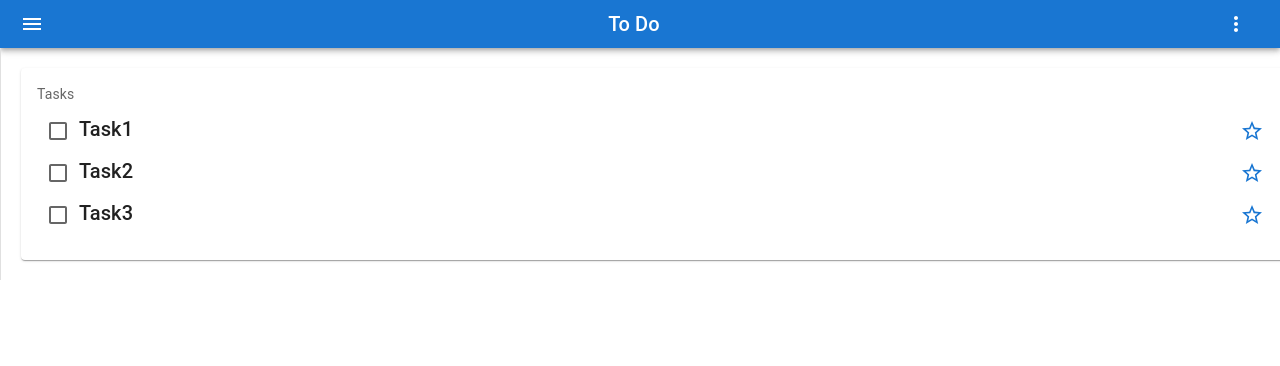
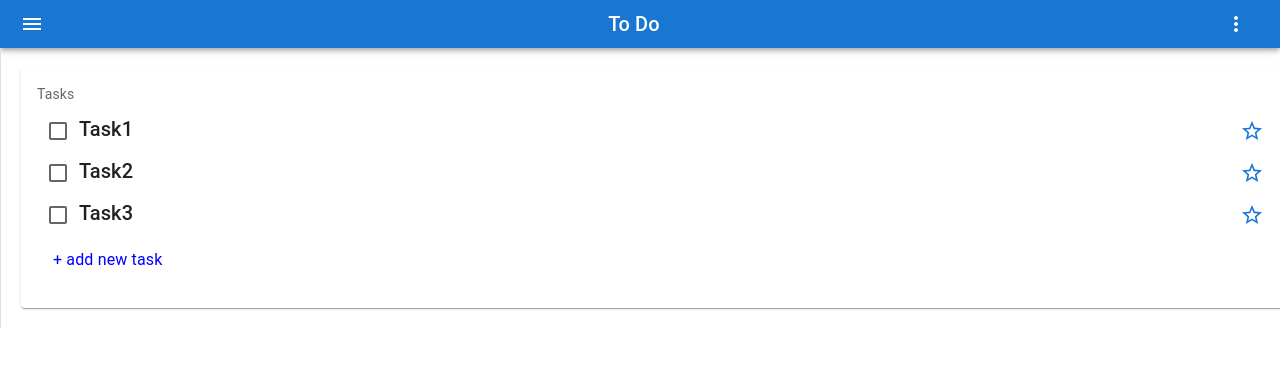
Before and after one commit to maxxlab/todolist, a React (Create React App) app: page / in a window 1280 px wide. Shown: the top 366 px of the page. Built offline with nearby package versions, Linux system fonts and the light colour scheme.

Commit message:
change 'task_card'

```diff
--- a/src/component/Main/Main.tsx
+++ b/src/component/Main/Main.tsx
@@ -6,7 +6,8 @@ export default function Main() {
     <div style={{
       display: "flex",
       flexDirection: "column",
-      width:"100%"
+      width:"100%",
+      height: "100%"
      }}>
       <TaskCard />
     </div>
--- a/src/component/TaskCard/TaskCard.tsx
+++ b/src/component/TaskCard/TaskCard.tsx
@@ -2,7 +2,9 @@ import Card from '@mui/material/Card';
 import CardContent from '@mui/material/CardContent';
 import Typography from '@mui/material/Typography';
 import Box from '@mui/material/Box';
-import Task from "../Task/Task"
+import Task from "../Task/Task";
+import ListItemButton from '@mui/material/ListItemButton';
+import ListItemText from '@mui/material/ListItemText';
 export default function TaskCard() {
 
   return (
@@ -26,10 +28,9 @@ export default function TaskCard() {
             <Task taskTitle = "Task2"/>
             <Task taskTitle = "Task3"/>
           </Box>
-
-          <Typography sx={{ textAlign: 'right' }}>
-
-          </Typography>
+            <ListItemButton sx={{color: "blue"}}>
+                <ListItemText primary="+ add new task" />
+            </ListItemButton>
         </CardContent>
       </Card>
     </div>
```
